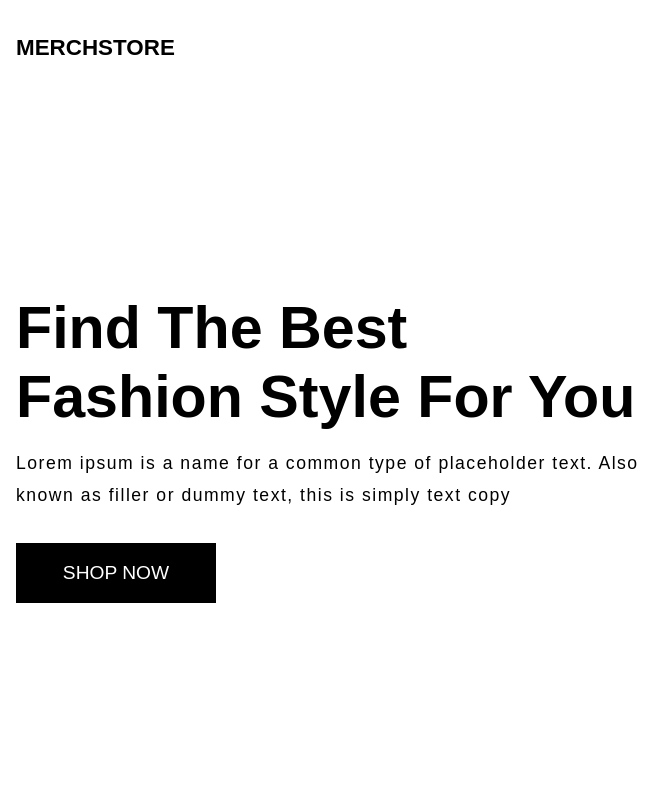
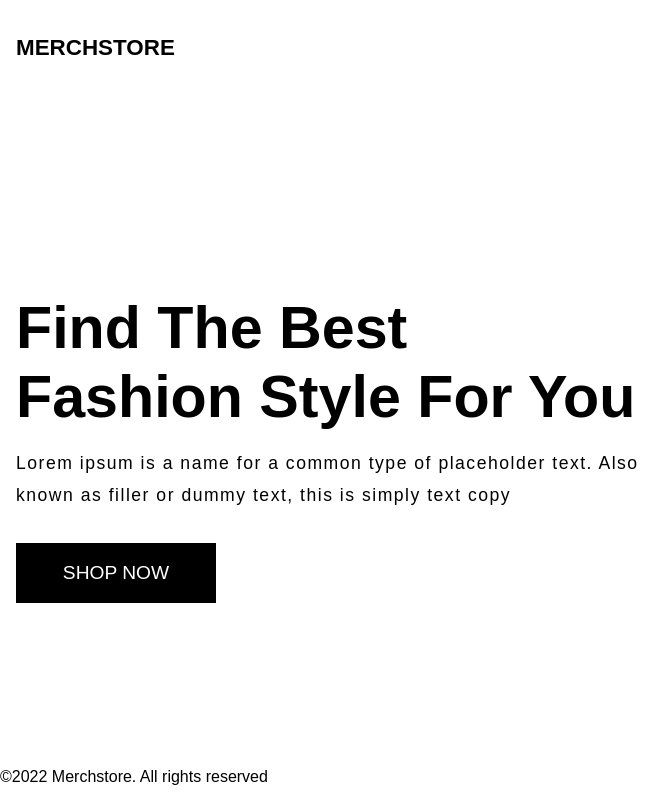
Before and after one commit to junaid-secondary/Ecommerce-Merchandise, a plain HTML site: page index.html in a window 1280 px wide. Shown: the full height of the page, 0-659 px from the left. Drawn offline with Linux system fonts and the light colour scheme.

Commit message:
Update index.html

```diff
--- a/index.html
+++ b/index.html
@@ -44,5 +44,8 @@
         />
       </div>
     </section>
+    <footer>
+      <p>&copy;2022 Merchstore. All rights reserved</p>
+    </footer>
   </body>
 </html>
```
